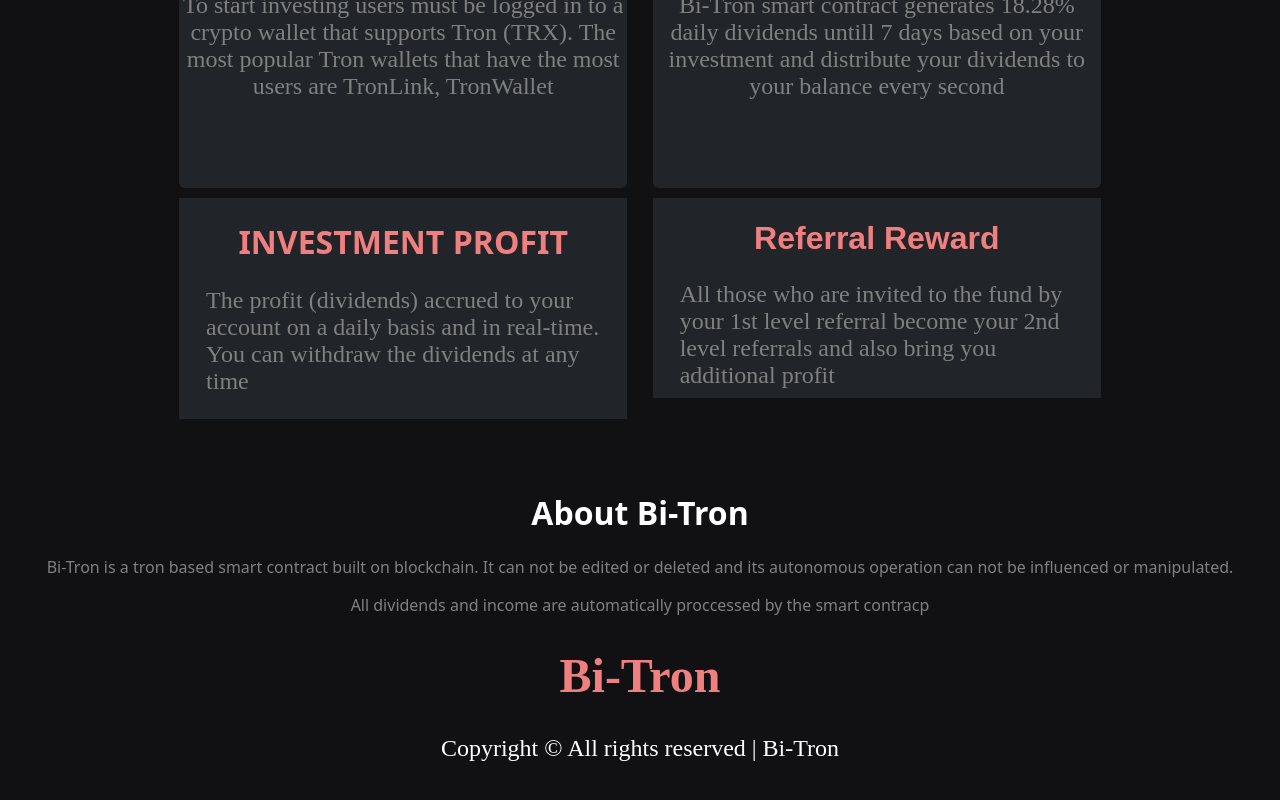
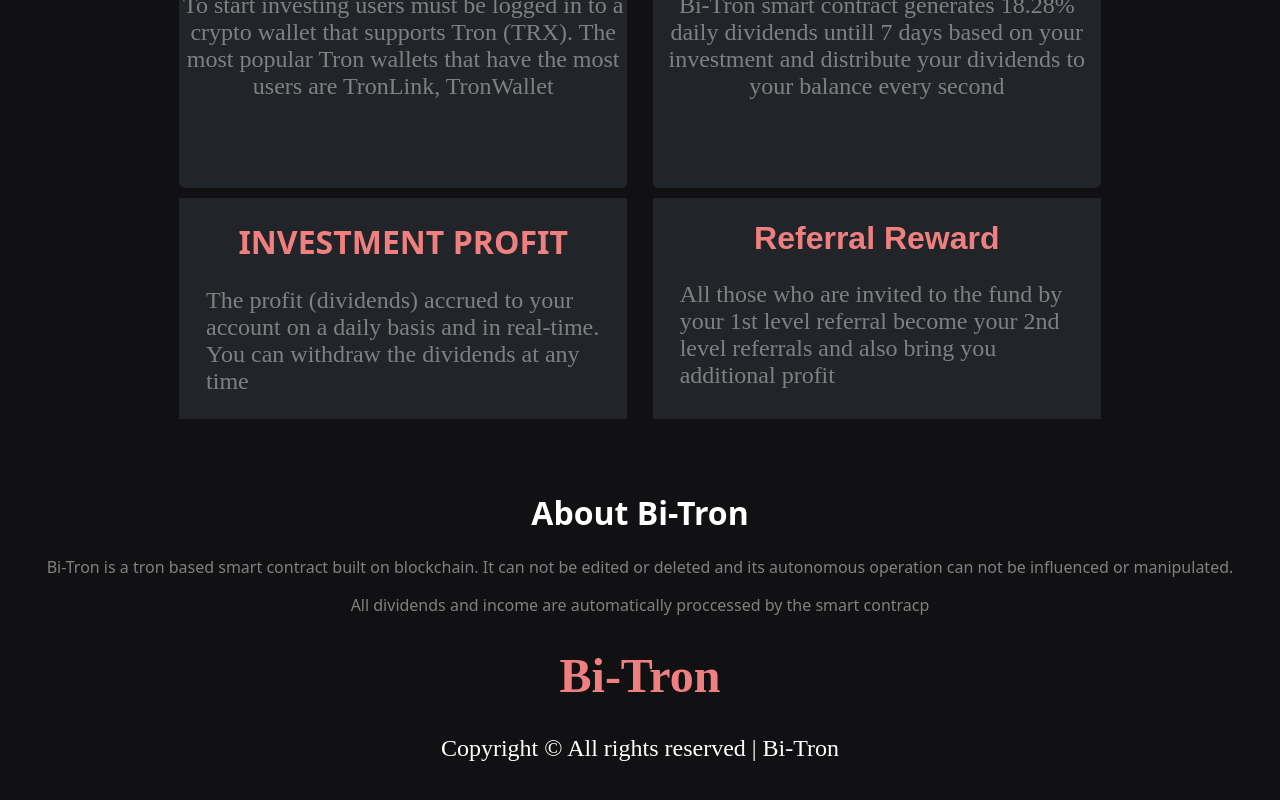
Before and after one commit to ali-203/myapp, a React (Create React App) app: page / in a window 1280 px wide. Shown: the part 3598-4398 px from the top of the page. Built offline with nearby package versions, Linux system fonts and the light colour scheme.

Commit message:
updared css and html

```diff
--- a/src/App.css
+++ b/src/App.css
@@ -279,7 +279,6 @@
     background-color: #212529;
     margin-left: 8%;
     width: 40%;
-    margin-bottom: 0%;
     border-radius: 4px;
     height: 170px;
     padding-top: 1%;
@@ -482,9 +481,6 @@
 }
 .smart-rewrd {
   margin-top: 10px;
-  height: 200px;
-  padding-left: 0%;
-  margin-right: 1%;
   background-color: #212529;
   width: 35%;
   margin-left: 1%;
```
